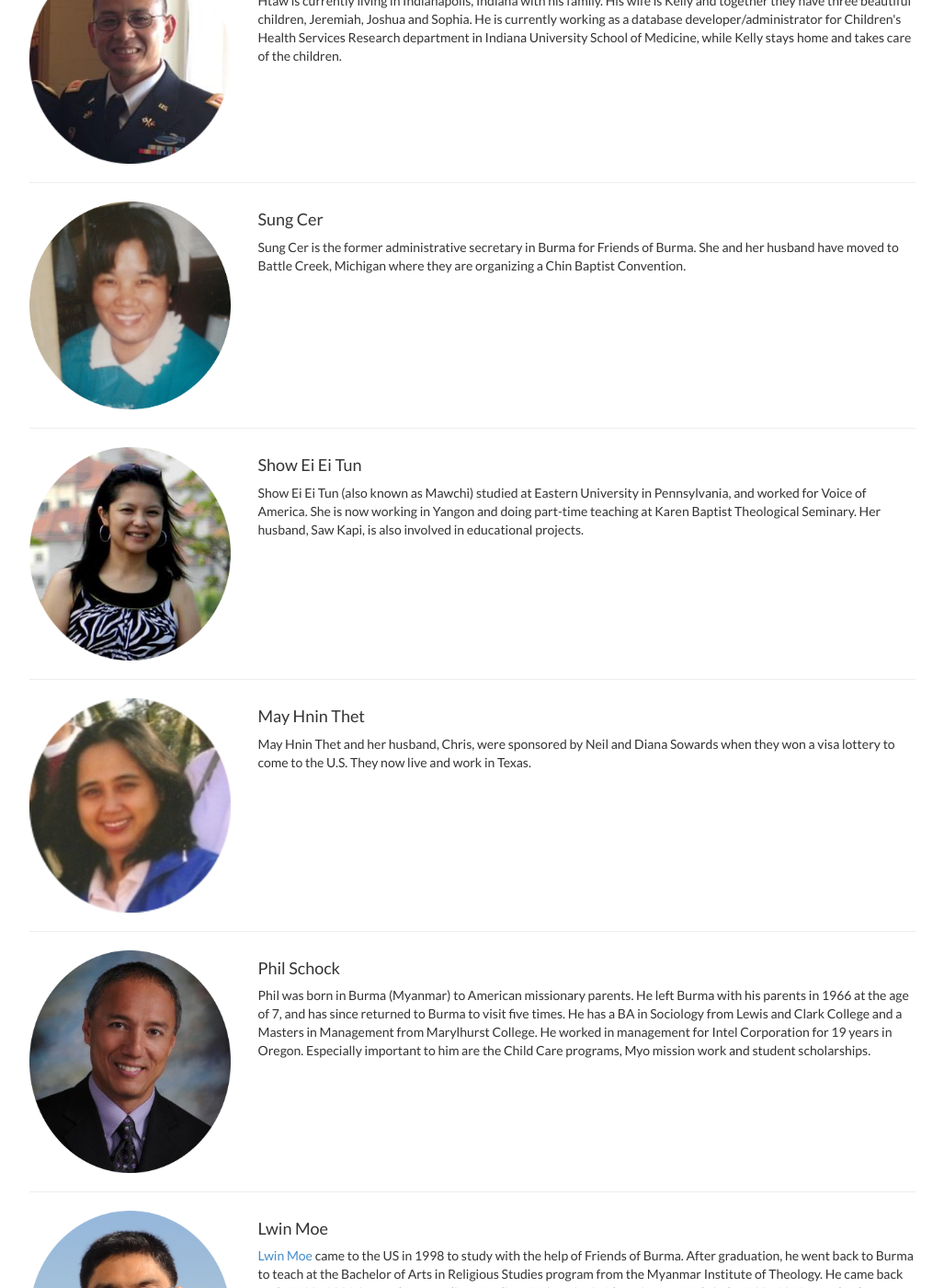
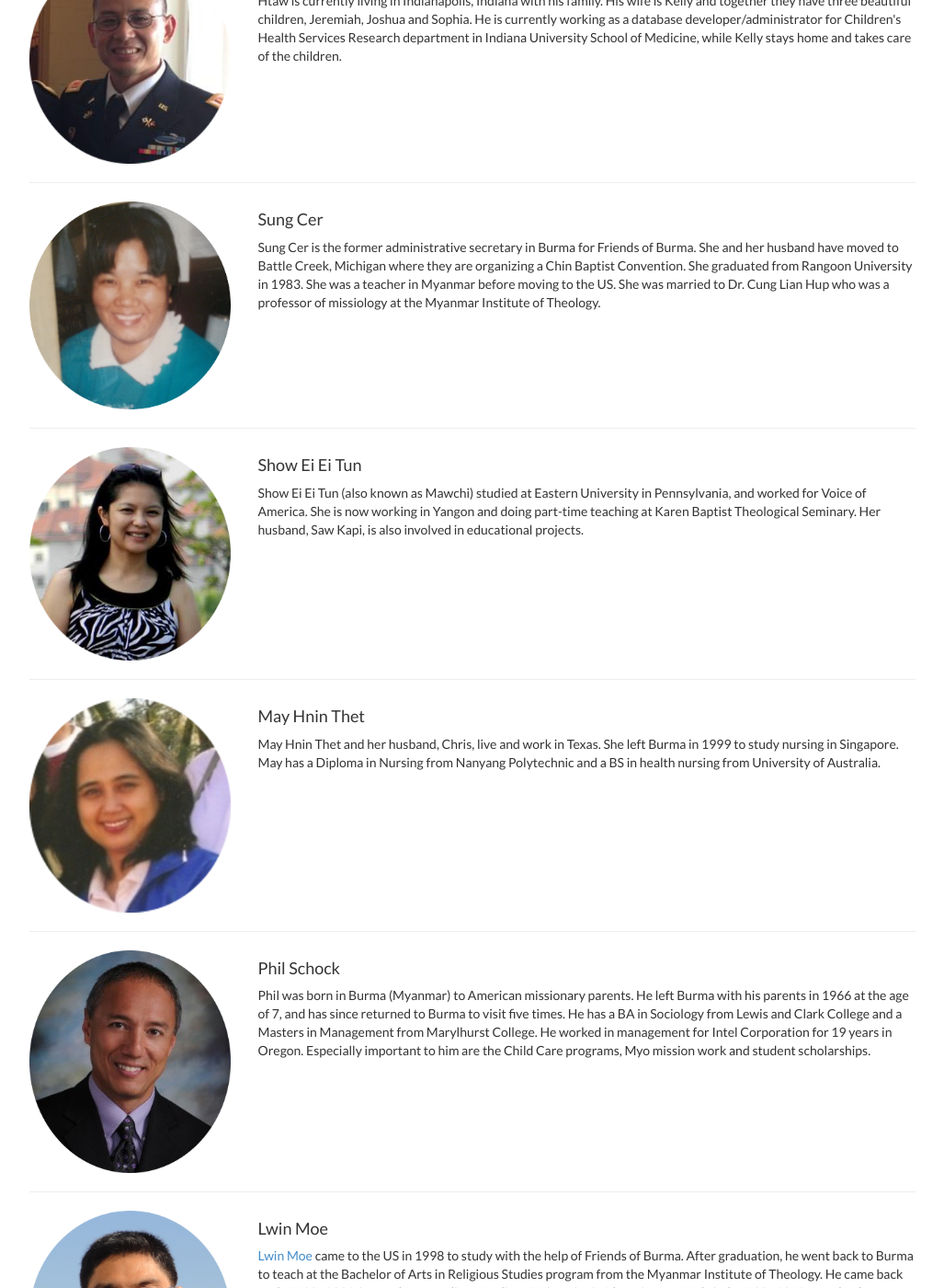
Before and after one commit to friendsofburma/friendsofburma.github.io, a Jekyll site: the page built from _pages/about.html, in a window 1280 px wide and 1400 px high, scrolled down 1865 px. Shown: the whole window at 92% size, without its empty margins (126-1153 px from the left). Built offline with Jekyll 4.4.1, drawn with Linux system fonts in a browser that asks for light colours.

Commit message:
bio updated.

```diff
--- a/_pages/about.html
+++ b/_pages/about.html
@@ -118,7 +118,7 @@ permalink: /about/
         </div>
         <div class="col-lg-9">
             <h4>Sung Cer</h4>
-            <p>Sung Cer is the former administrative secretary in Burma for Friends of Burma. She and her husband have moved to Battle Creek, Michigan where they are organizing a Chin Baptist Convention.
+            <p>Sung Cer is the former administrative secretary in Burma for Friends of Burma. She and her husband have moved to Battle Creek, Michigan where they are organizing a Chin Baptist Convention. She graduated from Rangoon University in 1983. She was a teacher in Myanmar before moving to the US. She was married to Dr. Cung Lian Hup who was a professor of missiology at the Myanmar Institute of Theology.
         </div>
     </div>
 
@@ -140,7 +140,8 @@ permalink: /about/
         </div>
         <div class="col-lg-9">
             <h4>May Hnin Thet</h4>
-            <p>May Hnin Thet and her husband, Chris, were sponsored by Neil and Diana Sowards when they won a visa lottery to come to the U.S. They now live and work in Texas.</p>
+            <p>May Hnin Thet and her husband, Chris, live and work in Texas. She left Burma in 1999 to study nursing in Singapore. May has a Diploma in Nursing from Nanyang Polytechnic and a BS in health nursing from University of Australia.
+            </p>
         </div>
     </div>
 
```
